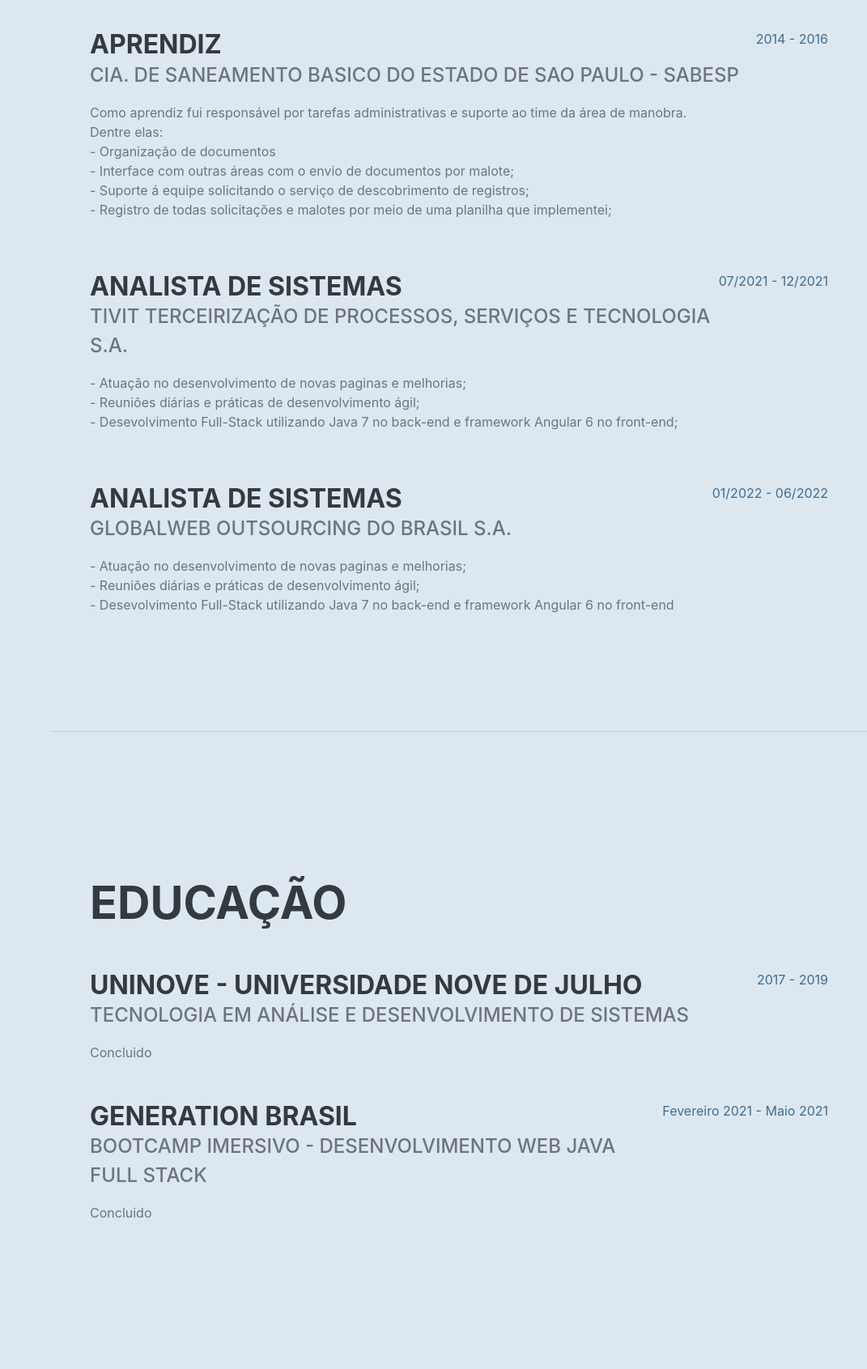
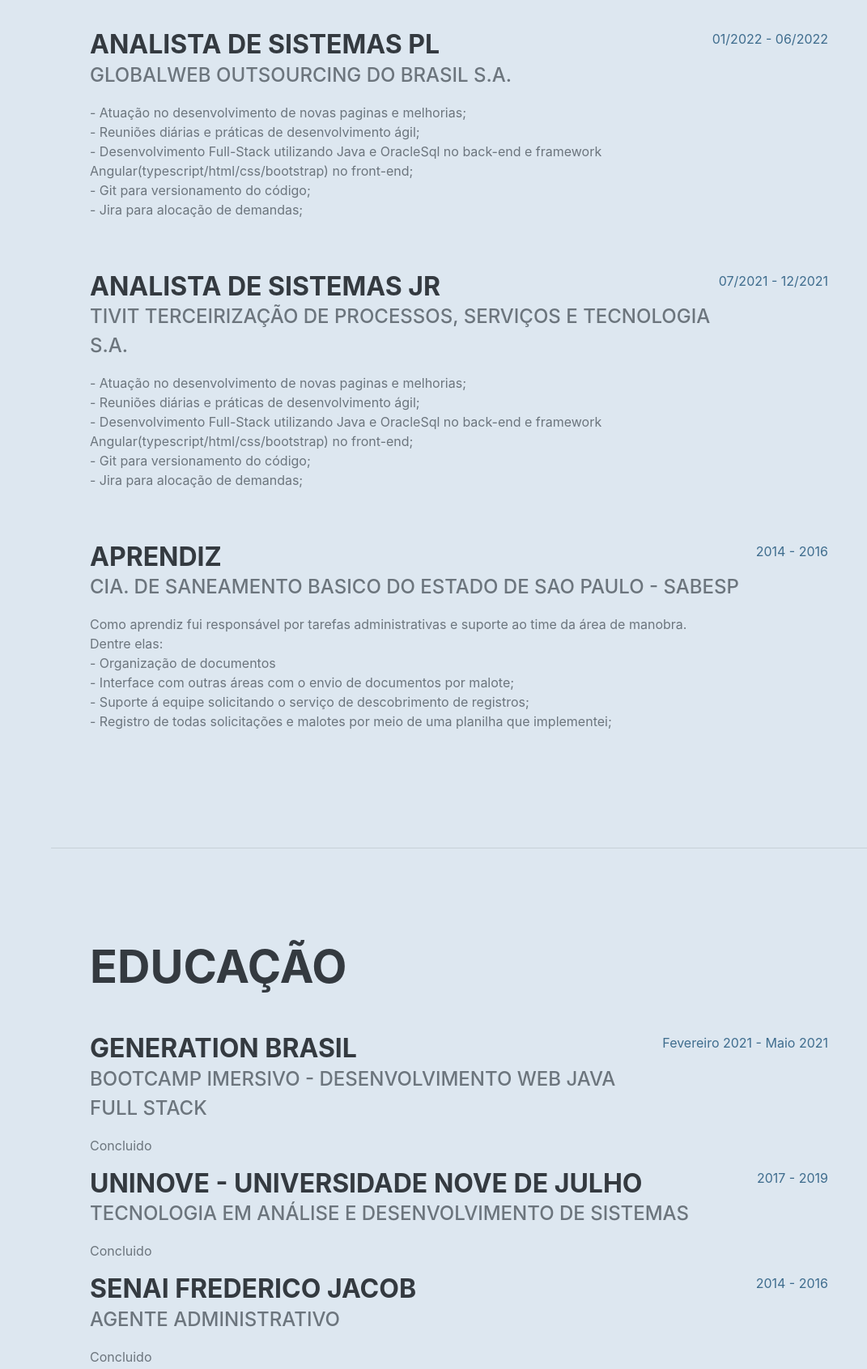
Before and after one commit to jvpbr/JoseVictorCurriculo, a plain HTML site: page index.html in a window 1280 px wide. Shown: the part 960-2651 px from the top of the page at 81% size, without its empty margins (209-1280 px from the left). Drawn offline with nearby package versions, Linux system fonts and the light colour scheme; a web font is replaced by a local one.

Commit message:
Ajuste nas experiências e formações

```diff
--- a/index.html
+++ b/index.html
@@ -70,6 +70,37 @@
     <section class="resume-section" id="experience">
       <div class="resume-section-content">
         <h2 class="mb-5">Experiência</h2>
+
+        <div class="d-flex flex-column flex-md-row justify-content-between mb-5">
+          <div class="flex-grow-1">
+            <h3 class="mb-0">Analista de Sistemas Pl</h3>
+            <div class="subheading mb-3">GLOBALWEB OUTSOURCING DO BRASIL S.A.</div>
+            <p>
+              - Atuação no desenvolvimento de novas paginas e melhorias;<br>
+              - Reuniões diárias e práticas de desenvolvimento ágil;<br>
+              - Desenvolvimento Full-Stack utilizando Java e OracleSql no back-end e framework Angular(typescript/html/css/bootstrap) no front-end;<br>
+              - Git para versionamento do código;<br>
+              - Jira para alocação de demandas;<br>
+            </p>
+          </div>
+          <div class="flex-shrink-0"><span class="text-primary">01/2022 - 06/2022</span></div>
+        </div>
+
+        <div class="d-flex flex-column flex-md-row justify-content-between mb-5">
+          <div class="flex-grow-1">
+            <h3 class="mb-0">Analista de Sistemas Jr</h3>
+            <div class="subheading mb-3">TIVIT TERCEIRIZAÇÃO DE PROCESSOS, SERVIÇOS E TECNOLOGIA S.A.</div>
+            <p>
+              - Atuação no desenvolvimento de novas paginas e melhorias;<br>
+              - Reuniões diárias e práticas de desenvolvimento ágil;<br>
+              - Desenvolvimento Full-Stack utilizando Java e OracleSql no back-end e framework Angular(typescript/html/css/bootstrap) no front-end;<br>
+              - Git para versionamento do código;<br>
+              - Jira para alocação de demandas;<br>
+            </p>
+          </div>
+          <div class="flex-shrink-0"><span class="text-primary">07/2021 - 12/2021</span></div>
+        </div>
+
         <div class="d-flex flex-column flex-md-row justify-content-between mb-5">
           <div class="flex-grow-1">
             <h3 class="mb-0">Aprendiz</h3>
@@ -85,33 +116,6 @@
           <div class="flex-shrink-0"><span class="text-primary">2014 - 2016</span></div>
         </div>
 
-        <div class="d-flex flex-column flex-md-row justify-content-between mb-5">
-          <div class="flex-grow-1">
-            <h3 class="mb-0">Analista de Sistemas</h3>
-            <div class="subheading mb-3">TIVIT TERCEIRIZAÇÃO DE PROCESSOS, SERVIÇOS E TECNOLOGIA S.A.</div>
-            <p>
-              - Atuação no desenvolvimento de novas paginas e melhorias;<br>
-              - Reuniões diárias e práticas de desenvolvimento ágil;<br>
-              - Desevolvimento Full-Stack utilizando Java 7 no back-end e framework Angular 6 no front-end;<br>
-            </p>
-          </div>
-          <div class="flex-shrink-0"><span class="text-primary">07/2021 - 12/2021</span></div>
-        </div>
-
-        <div class="d-flex flex-column flex-md-row justify-content-between mb-5">
-          <div class="flex-grow-1">
-            <h3 class="mb-0">Analista de Sistemas</h3>
-            <div class="subheading mb-3">GLOBALWEB OUTSOURCING DO BRASIL S.A.</div>
-            <p>
-              - Atuação no desenvolvimento de novas paginas e melhorias;<br>
-              - Reuniões diárias e práticas de desenvolvimento ágil;<br>
-              - Desevolvimento Full-Stack utilizando Java 7 no back-end e framework Angular 6 no front-end <br>
-            </p>
-          </div>
-          <div class="flex-shrink-0"><span class="text-primary">01/2022 - 06/2022</span></div>
-        </div>
-
-
       </div>
     </section>
     <hr class="m-0" />
@@ -119,23 +123,34 @@
     <section class="resume-section" id="education">
       <div class="resume-section-content">
         <h2 class="mb-5">Educação</h2>
-        <div class="d-flex flex-column flex-md-row justify-content-between mb-5">
+
+        <div class="d-flex flex-column flex-md-row justify-content-between mb-3">
+          <div class="flex-grow-1">
+            <h3 class="mb-0">Generation Brasil</h3>
+            <div class="subheading mb-3">Bootcamp Imersivo - Desenvolvimento Web Java Full Stack</div>
+            <div>Concluido</div>
+          </div>
+          <div class="flex-shrink-0"><span class="text-primary">Fevereiro 2021 - Maio 2021</span></div>
+        </div>
+
+        <div class="d-flex flex-column flex-md-row justify-content-between mb-3">
           <div class="flex-grow-1">
             <h3 class="mb-0">UNINOVE - Universidade Nove de Julho</h3>
             <div class="subheading mb-3">Tecnologia em Análise e Desenvolvimento de Sistemas</div>
             <div>Concluido</div>
-
           </div>
           <div class="flex-shrink-0"><span class="text-primary">2017 - 2019</span></div>
         </div>
-        <div class="d-flex flex-column flex-md-row justify-content-between">
+
+        <div class="d-flex flex-column flex-md-row justify-content-between mb-5">
           <div class="flex-grow-1">
-            <h3 class="mb-0">Generation Brasil</h3>
-            <div class="subheading mb-3">Bootcamp Imersivo - Desenvolvimento Web Java Full Stack</div>
-            <p>Concluido</p>
+            <h3 class="mb-0">SENAI Frederico Jacob</h3>
+            <div class="subheading mb-3">Agente Administrativo</div>
+            <div>Concluido</div>
           </div>
-          <div class="flex-shrink-0"><span class="text-primary">Fevereiro 2021 - Maio 2021</span></div>
+          <div class="flex-shrink-0"><span class="text-primary">2014 - 2016</span></div>
         </div>
+
       </div>
     </section>
     <hr class="m-0" />
@@ -156,7 +171,7 @@
 
 
         </ul>
-        <div class="subheading mb-3">Habilidades Comportamentais</div>
+        <!--<div class="subheading mb-3">Habilidades Comportamentais</div>
         <ul class="fa-ul mb-0">
           <li>
             <span class="fa-li"><i class="fas fa-check"></i></span>
@@ -174,8 +189,8 @@
             <span class="fa-li"><i class="fas fa-check"></i></span>
             Mentalidade de crescimento, sempre buscando alguma forma de melhorar profissionalmente e pessoalmente.
           </li>
-
         </ul>
+      -->
       </div>
     </section>
     <hr class="m-0" />
@@ -196,7 +211,6 @@
           <li>
             <i class="fa-li fa fa-certificate text-warning"></i> Desenvolvedor Web Java - Generation Brasil
           </li>
-          <li>
           <li>
             <i class="fa-li fa fa-certificate text-warning"></i> Git e GitHub: Controle e compartilhe seu código - Alura
           </li>
```
